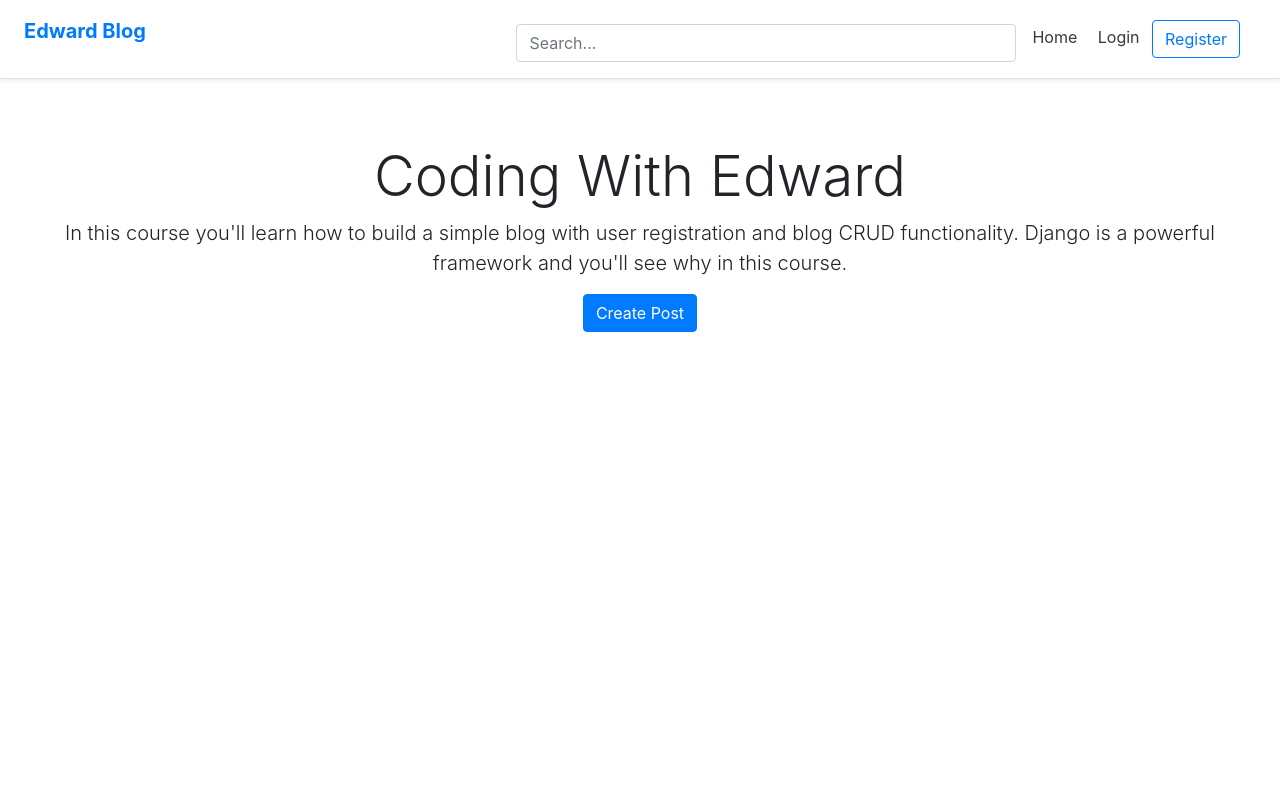
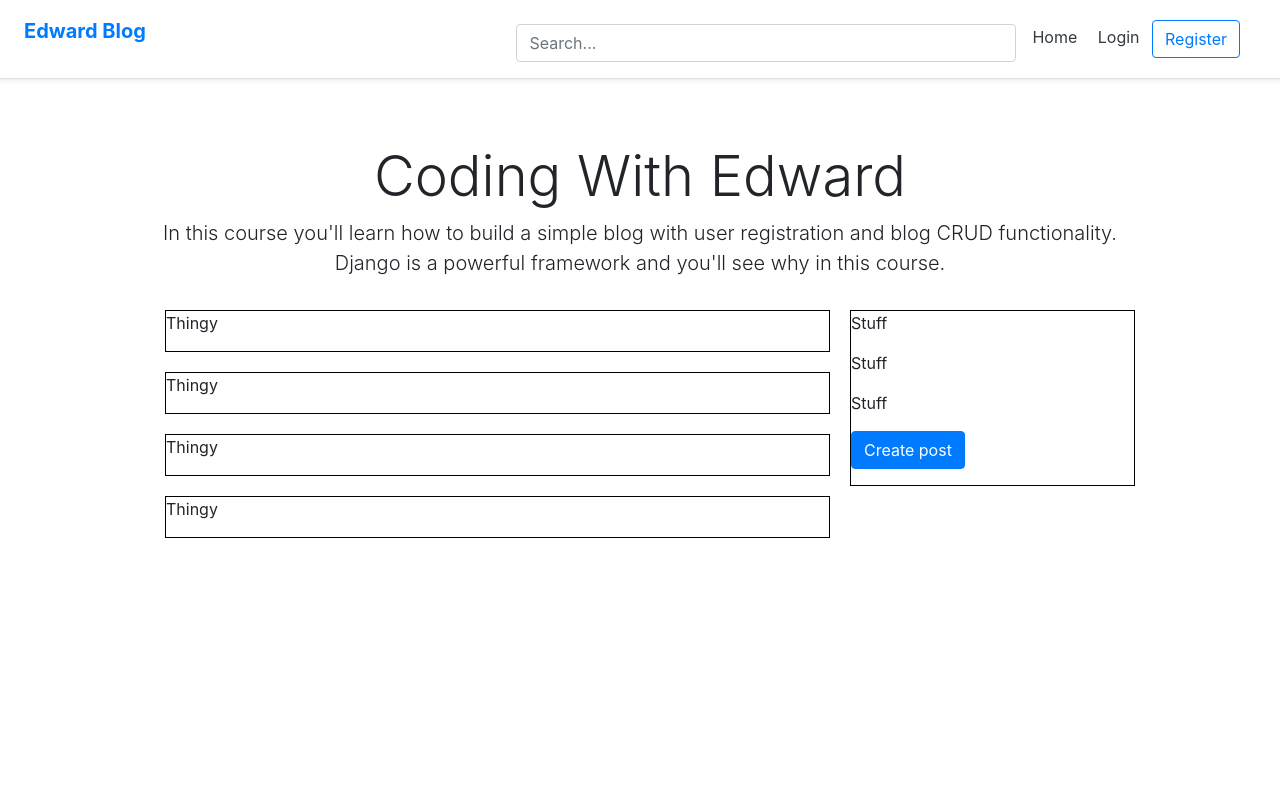
Before and after one commit to thanhlongnguyen140499/A-Blog-Longkun-2, a Django app: page / in a window 1280 px wide. Shown: the top 798 px of the page. Run offline with Django 3.2, Linux system fonts and the light colour scheme; some libraries are stand-ins or nearby versions.

Commit message:
design home page, modeling the blog using reddit,com

```diff
--- /dev/null
+++ b/blog/templates/blog/create_blog.html
@@ -0,0 +1,6 @@
+{% extends 'base.html' %}
+
+
+{% block content %}
+    <p>Create Post</p>
+{% endblock content %}
--- /dev/null
+++ b/blog/urls.py
@@ -0,0 +1,8 @@
+from django.urls import path
+from . import views
+
+app_name = 'blog'
+
+urlpatterns = [
+    path('create/', views.create_blog_view, name='create_blog')
+]
--- a/blog/views.py
+++ b/blog/views.py
@@ -1,3 +1,5 @@
 from django.shortcuts import render
 
 # Create your views here.
+def create_blog_view(request):
+    return render(request, "blog/create_blog.html", {})
--- a/myblog/urls.py
+++ b/myblog/urls.py
@@ -1,3 +1,4 @@
+from django import urls
 from django.contrib import admin
 from django.urls import path, include
 from django.conf.urls.static import static
@@ -7,6 +8,7 @@ from django.conf import settings
 urlpatterns = [
     path('account/', include('account.urls')),
     path('', include('personal.urls')),
+    path('blog/', include('blog.urls')),
     path('admin/', admin.site.urls),
 
     # Password reset links (ref: https://github.com/django/django/blob/master/django/contrib/auth/views.py)
--- a/personal/templates/personal/home.html
+++ b/personal/templates/personal/home.html
@@ -1,23 +1,61 @@
 {% extends 'base.html' %}
+{% load static %}
+{% block content %}
+<link rel="stylesheet" href="{% static 'blog/css/home.css' %}">
+    <div class="container">
 
-{% block content %}
-    <div class="pricing-header px-5 py-3 pt-md-5 pb-md-7 mx-auto text-center">
-        <h1 class="display-4">Coding With Edward</h1>
-        <p class="lead">In this course you'll learn how to build a simple blog with user registration and blog CRUD functionality. Django is a powerful
-            framework and you'll see why in this course.</p>
-            <button type="button" class="btn btn-primary">Create Post</button>
-    </div>
+        <div class="pricing-header px-5 py-3 pt-md-5 pb-md-7 mx-auto text-center">
+            <h1 class="display-4">Coding With Edward</h1>
+            <p class="lead">In this course you'll learn how to build a simple blog with user registration and blog CRUD functionality. Django is a powerful
+                framework and you'll see why in this course.</p>
+                <!-- <a type="button" class="btn btn-primary" href="{% url 'blog:create_blog' %}">Create post</a> -->
+        </div>
 
-    <div class="container">
-        <div class="d-flex flex-column"> <!-- Flex box -->
+        <div class="row">
 
-            {% if request.user.is_authenticated %}
-                <h4>Registered Users:</h4>
-                {% for item in accounts %}
-                    <!-- <p>{{item}}</p> -->
-                    {% include 'personal/snippets/body_snippet.html' with value=item %}
-                {% endfor %}
-            {% endif %}
+            <!-- Top 'create post' bar -->
+            <div class="create-post-bar d-lg-none col-lg-7 offset-lg-1">
+                <p><a type="button" class="btn btn-primary" href="{% url 'blog:create_blog' %}">Create post</a></p>
+            </div>
+            <!-- end Top 'create post' bar -->
+
+
+            <!-- blog feed -->
+            <div class="left-column col-lg-7 offset-lg-1">
+
+                <div class="blog-post-container">
+                    <p>Thingy</p>
+                </div>
+
+                <div class="blog-post-container">
+                    <p>Thingy</p>
+                </div>
+
+                <div class="blog-post-container">
+                    <p>Thingy</p>
+                </div>
+
+                <div class="blog-post-container">
+                    <p>Thingy</p>
+                </div>
+
+            </div>
+            <!-- end blog feed -->
+
+
+            <!-- Right 'create post' column  -->
+            <div class="right-column col-lg-3 d-lg-flex d-none flex-column">
+
+                <div class="create-post-bar">
+                    <p>Stuff</p>
+                    <p>Stuff</p>
+                    <p>Stuff</p>
+                    <p><a type="button" class="btn btn-primary" href="{% url 'blog:create_blog' %}">Create post</a></p>
+                </div>
+
+            </div>
+            <!-- end Right 'create post' column  -->
+
         </div>
     </div>
 
--- /dev/null
+++ b/static/blog/css/home.css
@@ -0,0 +1,31 @@
+@media (max-width: 768px) {
+    .right-column{
+        margin-left: 0px;
+    }
+}
+
+@media (min-width: 768px) {
+    .right-column{
+        margin-left: 20px;
+    }
+}
+
+.blog-post-container{
+    background-color: #fff;
+    margin-bottom: 20px;
+    width: 100%;
+    border: 1px solid #000;
+}
+.create-post-bar{
+    background-color: #fff;
+    margin-bottom:20px;
+    border: 1px solid #000;
+}
+
+.left-column{
+    padding:0px;
+}
+
+.right-column{
+    padding:0px;
+}
```
Also changed, not shown: 2 other files.
